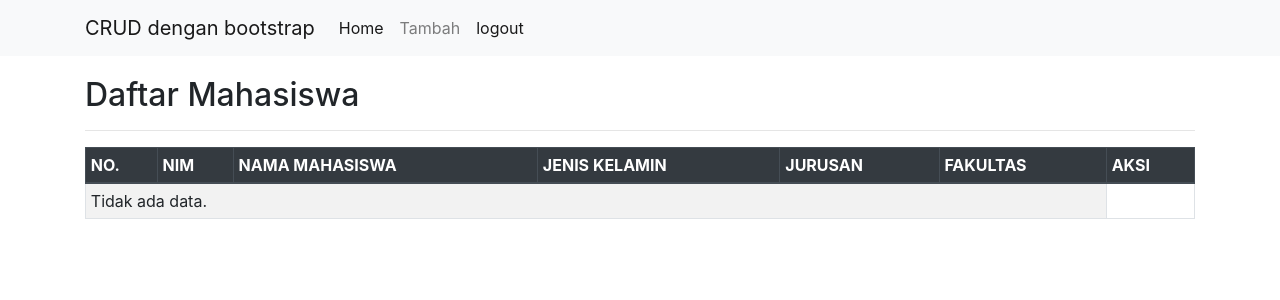
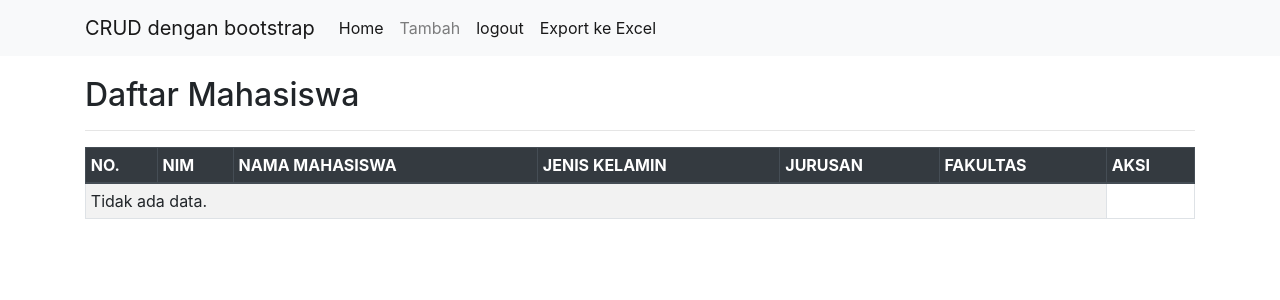
Before and after one commit to Hileud-cpu/test, a PHP site: page / in a window 1280 px wide. Shown: the top 300 px of the page. Run offline with PHP 8.4, Linux system fonts and the light colour scheme; data that the repository does not hold is empty; some libraries are stand-ins or nearby versions.

Commit message:
Add files via upload

```diff
--- a/index.php
+++ b/index.php
@@ -28,6 +28,9 @@ include('config.php');
 
 					<li class="nav-item active">
 						<a class="nav-link" href="logout.php">logout</a>
+					</li>
+					<li class="nav-item active">
+						<a class="nav-link" href="export_excel.php">Export ke Excel</a>
 					</li>
 				</ul>
 			</div>
```
